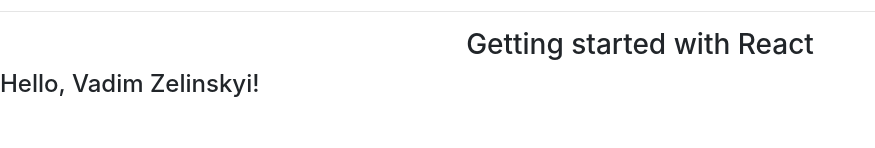
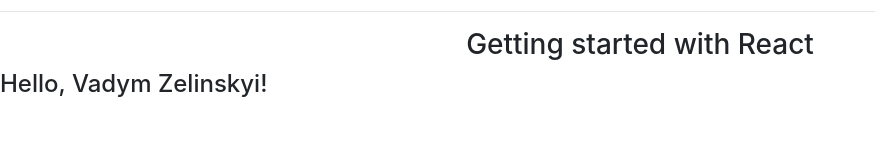
Before and after one commit to vadimys/JS-React, a React (Create React App) app in the folder React/home-works/: page /hw1 in a window 1280 px wide. Shown: the part 152-300 px from the top of the page, without its empty margins (0-875 px from the left). Built offline with nearby package versions, Linux system fonts and the light colour scheme.

Commit message:
Refactoring

```diff
--- a/React/home-works/src/main/Header.js
+++ b/React/home-works/src/main/Header.js
@@ -6,10 +6,10 @@
     return (
         <header>
             <nav>
-                <ul style={{ listStyleType: "none" }}>
+                <ul style={{listStyleType: "none"}}>
                     <li><NavLink exact to={'/'} activeClassName="selected">{constants.MAIN}</NavLink></li>
                     {Object.entries(homeWorks).map((data, index) =>
-                        <li><NavLink to={`/${data[0].toLowerCase()}`}
+                        <li key={index}><NavLink to={`/${data[0].toLowerCase()}`}
                                      activeClassName="selected">{index + 1}. {constants[data[0]]}</NavLink></li>
                     )}
                 </ul>
--- a/React/home-works/src/main/Main.js
+++ b/React/home-works/src/main/Main.js
@@ -1,17 +1,16 @@
-import {Switch, Route} from "react-router-dom";
+import {Route, Switch} from "react-router-dom";
 import Home from '../pages/components/Home'
-import HW1 from '../pages/hw1/HW1'
 import MainView from '../pages/components/MainView'
 
 export default function Main() {
     return (
         <Switch>
             <Route exact path='/' component={Home}/>
-            <Route path='/hw1' component={() => <HW1 firstName='Vadim' lastName='Zelinskyi'/>}/>
-            <Route path='/hw2' component={() => <MainView name='hw2' pages='2'/>}/>
-            <Route path='/hw3' component={() => <MainView name='hw3' pages='2'/>}/>
-            <Route path='/hw4' component={() => <MainView name='hw4' pages='2'/>}/>
-            <Route path='/hw5' component={() => <MainView name='hw5'/>}/>
+            <Route path='/hw1' component={() => <MainView data={{name: 'hw1'}}/>}/>
+            <Route path='/hw2' component={() => <MainView data={{name: 'hw2', pages: 2}}/>}/>
+            <Route path='/hw3' component={() => <MainView data={{name: 'hw3', pages: 2}}/>}/>
+            <Route path='/hw4' component={() => <MainView data={{name: 'hw4', pages: 2}}/>}/>
+            <Route path='/hw5' component={() => <MainView data={{name: 'hw5'}}/>}/>
         </Switch>
     );
 }
--- a/React/home-works/src/pages/components/MainRoute.js
+++ b/React/home-works/src/pages/components/MainRoute.js
@@ -1,9 +1,9 @@
 import {Route, Switch} from "react-router-dom";
-import HomeWork from './HomeWorkById'
+import Work from './Work'
 
 const MainRoute = ({name}) =>
     <Switch>
-        <Route path={`/${name}/:id`} component={(props) =><HomeWork {...props} name={name}/>}/>
+        <Route path={`/${name}/:id`} component={(props) =><Work {...props} name={name}/>}/>
     </Switch>;
 
 export default MainRoute;
--- a/React/home-works/src/pages/components/MainView.js
+++ b/React/home-works/src/pages/components/MainView.js
@@ -2,9 +2,12 @@
 import Title from './PageTitle'
 import List from './HomeWorkList'
 import MainRoute from "./MainRoute";
-import HomeWork from './HomeWorkById'
+import Work from './Work'
 
-export default function MainView({name, pages}) {
+export default function MainView({data}) {
+    const name = data.name;
+    const pages = data.pages;
+
     return (
         <>
             <Title name={name} text={constants[`${name.toUpperCase()}`]}/>
@@ -17,7 +20,7 @@
                     <div className={`page-content-${name}`}>
                         <MainRoute name={name}/>
                     </div>
-                </> : <HomeWork name={name}/>}
+                </> : <Work name={name}/>}
             </div>
         </>
     )
--- a/React/home-works/src/pages/components/HomeWorkById.js
+++ b/React/home-works/src/pages/components/Work.js
@@ -1,6 +1,6 @@
 import homeWorks from './HomeWorks'
 
-export default function HomeWorkById(props) {
+export default function Work(props) {
     const id = props.match ? parseInt(props.match.params.id) : null;
     const name = props.name.toUpperCase();
     let HW = homeWorks[name];
--- a/React/home-works/src/pages/hw1/HW1.js
+++ b/React/home-works/src/pages/hw1/HW1.js
@@ -1,14 +1,14 @@
 import {formatName} from '../../utils/Utils'
-import constants from "../../default/Constants";
-import Title from "../components/PageTitle";
 
-function getGreeting(user) {
+const user = {
+    firstName: 'Vadym',
+    lastName: 'Zelinskyi'
+}
+
+export default function getGreeting() {
     const formatted = formatName(user);
 
     return <>
-        <Title text={constants.HW1}/>
-        {formatted ? <h4>Hello, {formatted}!</h4> : <h3>Hello, World!</h3>}
-    </>
+        {formatted ? <h4>Hello, {formatted}!</h4> : <h4>Hello, World!</h4>}
+    </>;
 }
-
-export default getGreeting;
```
Also changed, not shown: 1 other file (tests, documents, lock files or other folders).
